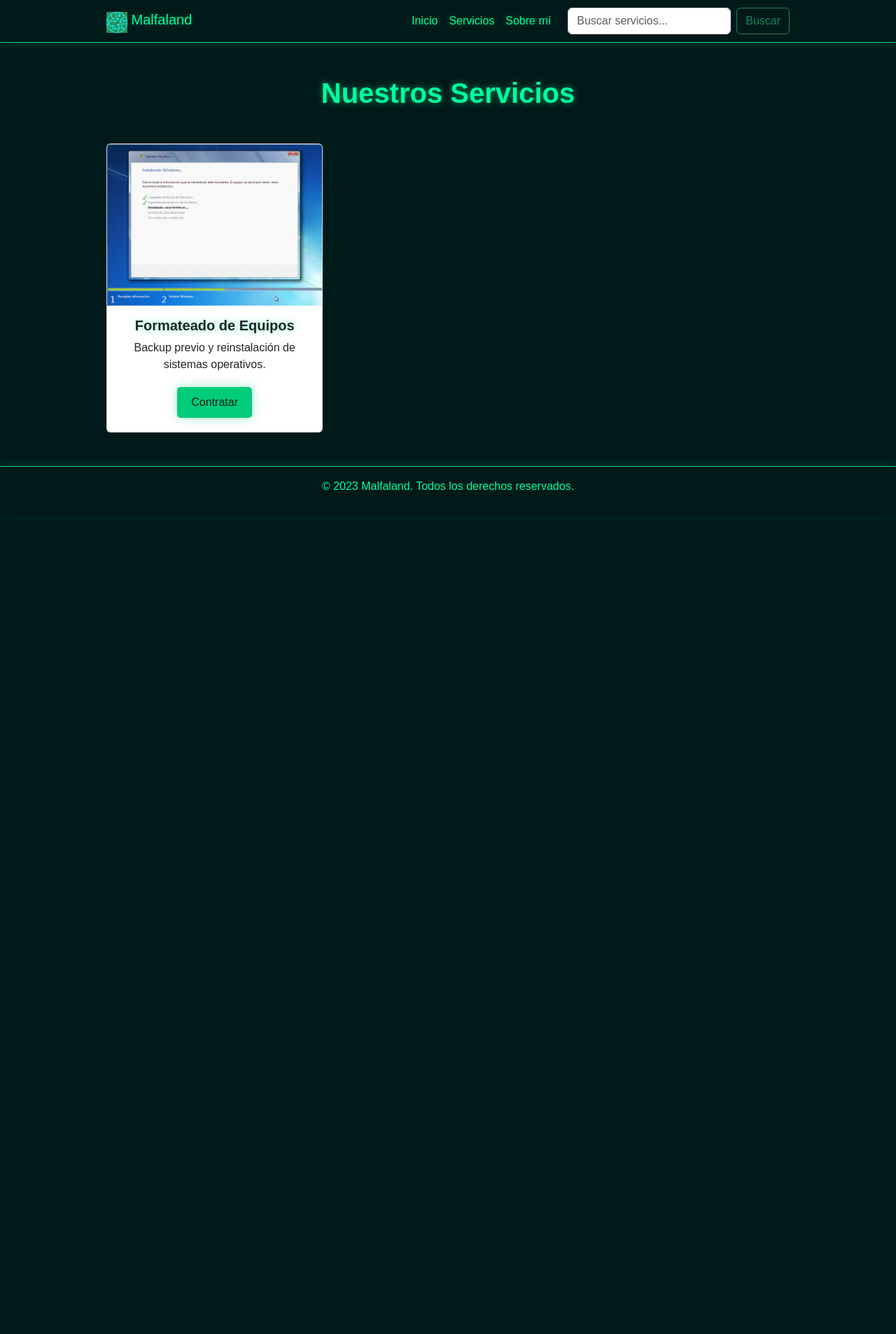
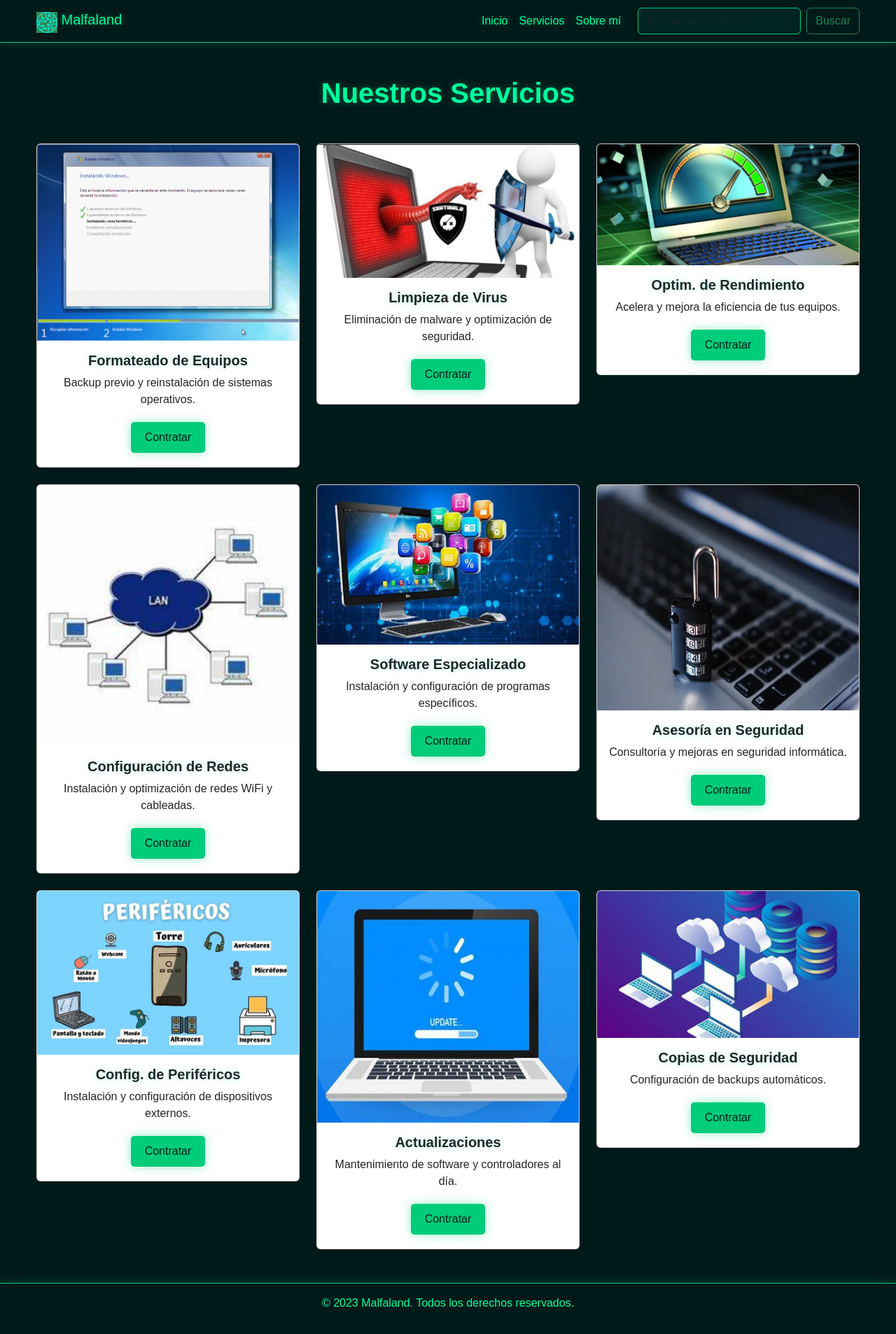
Before and after one commit to Malfaroarevalo/Malfaland, a PHP site: page /services.html in a window 1280 px wide. Shown: the whole page at 70% size. Before the commit the page ends 700 px from the top, so only its background shows below. Run offline with PHP 8.4, Linux system fonts and the light colour scheme.

Commit message:
Update website design and add services

```diff
--- a/services.html
+++ b/services.html
@@ -56,7 +56,7 @@
             <h1 class="text-center malfaland-text mb-5">Nuestros Servicios</h1>
 
             <div class="row g-4">
-                <!-- Service cards with lazy loading -->
+                <!-- Existing Services -->
                 <div class="col-md-4">
                     <div class="card">
                         <img data-src="img/Formateado de Equipos.png" class="card-img-top" alt="Formateado de Equipos" loading="lazy">
@@ -69,7 +69,111 @@
                         </div>
                     </div>
                 </div>
-                <!-- More service cards... -->
+
+                <div class="col-md-4">
+                    <div class="card">
+                        <img data-src="img/Limpieza de Virus.png" class="card-img-top" alt="Limpieza de Virus" loading="lazy">
+                        <div class="card-body text-center">
+                            <h5 class="card-title">Limpieza de Virus</h5>
+                            <p class="card-text">Eliminación de malware y optimización de seguridad.</p>
+                            <button class="btn btn-primary" type="button" data-bs-toggle="modal" data-bs-target="#contratacionModal">
+                                Contratar
+                            </button>
+                        </div>
+                    </div>
+                </div>
+
+                <div class="col-md-4">
+                    <div class="card">
+                        <img data-src="img/Optimización de Rendimiento.jpg" class="card-img-top" alt="Optimización de Rendimiento" loading="lazy">
+                        <div class="card-body text-center">
+                            <h5 class="card-title">Optim. de Rendimiento</h5>
+                            <p class="card-text">Acelera y mejora la eficiencia de tus equipos.</p>
+                            <button class="btn btn-primary" type="button" data-bs-toggle="modal" data-bs-target="#contratacionModal">
+                                Contratar
+                            </button>
+                        </div>
+                    </div>
+                </div>
+
+                <!-- New Services -->
+                <div class="col-md-4">
+                    <div class="card">
+                        <img data-src="img/Configuración de Redes.jfif" class="card-img-top" alt="Configuración de Redes" loading="lazy">
+                        <div class="card-body text-center">
+                            <h5 class="card-title">Configuración de Redes</h5>
+                            <p class="card-text">Instalación y optimización de redes WiFi y cableadas.</p>
+                            <button class="btn btn-primary" type="button" data-bs-toggle="modal" data-bs-target="#contratacionModal">
+                                Contratar
+                            </button>
+                        </div>
+                    </div>
+                </div>
+
+                <div class="col-md-4">
+                    <div class="card">
+                        <img data-src="img/Instalación de Software Especializado.jfif" class="card-img-top" alt="Software Especializado" loading="lazy">
+                        <div class="card-body text-center">
+                            <h5 class="card-title">Software Especializado</h5>
+                            <p class="card-text">Instalación y configuración de programas específicos.</p>
+                            <button class="btn btn-primary" type="button" data-bs-toggle="modal" data-bs-target="#contratacionModal">
+                                Contratar
+                            </button>
+                        </div>
+                    </div>
+                </div>
+
+                <div class="col-md-4">
+                    <div class="card">
+                        <img data-src="img/Asesoría en Seguridad Informática.webp" class="card-img-top" alt="Asesoría en Seguridad" loading="lazy">
+                        <div class="card-body text-center">
+                            <h5 class="card-title">Asesoría en Seguridad</h5>
+                            <p class="card-text">Consultoría y mejoras en seguridad informática.</p>
+                            <button class="btn btn-primary" type="button" data-bs-toggle="modal" data-bs-target="#contratacionModal">
+                                Contratar
+                            </button>
+                        </div>
+                    </div>
+                </div>
+
+                <div class="col-md-4">
+                    <div class="card">
+                        <img data-src="img/Configuración de Periféricos.jpg" class="card-img-top" alt="Configuración de Periféricos" loading="lazy">
+                        <div class="card-body text-center">
+                            <h5 class="card-title">Config. de Periféricos</h5>
+                            <p class="card-text">Instalación y configuración de dispositivos externos.</p>
+                            <button class="btn btn-primary" type="button" data-bs-toggle="modal" data-bs-target="#contratacionModal">
+                                Contratar
+                            </button>
+                        </div>
+                    </div>
+                </div>
+
+                <div class="col-md-4">
+                    <div class="card">
+                        <img data-src="img/Actualizaciones de Software y Controladores.jfif" class="card-img-top" alt="Actualizaciones" loading="lazy">
+                        <div class="card-body text-center">
+                            <h5 class="card-title">Actualizaciones</h5>
+                            <p class="card-text">Mantenimiento de software y controladores al día.</p>
+                            <button class="btn btn-primary" type="button" data-bs-toggle="modal" data-bs-target="#contratacionModal">
+                                Contratar
+                            </button>
+                        </div>
+                    </div>
+                </div>
+
+                <div class="col-md-4">
+                    <div class="card">
+                        <img data-src="img/Servicio de Copias de Seguridad Automáticas.jfif" class="card-img-top" alt="Copias de Seguridad" loading="lazy">
+                        <div class="card-body text-center">
+                            <h5 class="card-title">Copias de Seguridad</h5>
+                            <p class="card-text">Configuración de backups automáticos.</p>
+                            <button class="btn btn-primary" type="button" data-bs-toggle="modal" data-bs-target="#contratacionModal">
+                                Contratar
+                            </button>
+                        </div>
+                    </div>
+                </div>
             </div>
         </div>
     </section>
--- a/styles.css
+++ b/styles.css
@@ -1,26 +1,36 @@
 /* General Styling */
+:root {
+  --primary-color: #00ff9d;
+  --secondary-color: #00cc7a;
+  --background-color: #001a1a;
+  --card-background: #002626;
+  --text-color: #00ff9d;
+  --hover-color: #00ff9d;
+  --shadow-color: rgba(0, 255, 157, 0.3);
+}
+
 body {
   font-family: 'Arial', sans-serif;
-  background-color: #001a1a;
-  color: #00ff9d;
+  background-color: var(--background-color);
+  color: var(--text-color);
   scroll-behavior: smooth;
 }
 
 h1, h2, h3, h4, h5, h6 {
   font-weight: bold;
-  color: #00ff9d;
-  text-shadow: 0 0 10px rgba(0, 255, 157, 0.5);
+  color: var(--text-color);
+  text-shadow: 0 0 10px var(--shadow-color);
 }
 
 .container {
-  max-width: 1000px;
+  max-width: 1200px;
 }
 
 /* Button Styles */
 .btn-primary {
-  background-color: #00cc7a;
+  background-color: var(--secondary-color);
   border: none;
-  color: #001a1a;
+  color: var(--background-color);
   padding: 10px 20px;
   text-align: center;
   text-decoration: none;
@@ -63,103 +90,72 @@ h1, h2, h3, h4, h5, h6 {
   z-index: 2;
 }
 
-.hero h1 {
-  font-size: 3.5rem;
-  animation: fadeInUp 1s ease;
-}
-
-.hero h2 {
-  font-size: 2rem;
-  animation: fadeInUp 1s ease 0.2s;
-}
-
-.hero p {
-  font-size: 1.2rem;
-  line-height: 1.6;
-  animation: fadeInUp 1s ease 0.4s;
-}
-
 /* Services Section */
 .services {
   padding: 80px 0;
 }
 
 .services .card {
-  background-color: #002626;
-  color: #00ff9d;
-  border: 1px solid #00cc7a;
+  background-color: var(--card-background);
+  color: var(--text-color);
+  border: 1px solid var(--secondary-color);
   box-shadow: 0 4px 15px rgba(0, 204, 122, 0.2);
   border-radius: 10px;
   overflow: hidden;
   transition: transform 0.3s ease, box-shadow 0.3s ease;
+  height: 100%;
 }
 
 .services .card:hover {
   transform: translateY(-10px);
-  box-shadow: 0 8px 25px rgba(0, 255, 157, 0.3);
-  border-color: #00ff9d;
+  box-shadow: 0 8px 25px var(--shadow-color);
+  border-color: var(--hover-color);
 }
 
 .services .card img {
   height: 200px;
   object-fit: cover;
   transition: transform 0.3s ease;
-  filter: brightness(0.9) sepia(0.2) hue-rotate(70deg);
 }
 
 .services .card:hover img {
   transform: scale(1.05);
-  filter: brightness(1) sepia(0.3) hue-rotate(70deg);
 }
 
-/* Loading Spinner */
-.spinner {
-  display: none;
-  width: 40px;
-  height: 40px;
-  border: 4px solid #002626;
-  border-top: 4px solid #00ff9d;
-  border-radius: 50%;
-  animation: spin 1s linear infinite;
+/* Form Styling */
+.form-control {
+  background-color: rgba(0, 38, 38, 0.8);
+  border: 1px solid var(--secondary-color);
+  color: var(--text-color);
 }
 
-.spinner.active {
-  display: inline-block;
+.form-control:focus {
+  background-color: rgba(0, 38, 38, 0.9);
+  border-color: var(--hover-color);
+  color: var(--text-color);
+  box-shadow: 0 0 10px var(--shadow-color);
 }
 
-/* Back to Top Button */
-.back-to-top {
-  position: fixed;
-  bottom: 20px;
-  right: 20px;
-  background: #00cc7a;
-  width: 40px;
-  height: 40px;
-  border-radius: 50%;
-  display: flex;
-  align-items: center;
-  justify-content: center;
-  color: #001a1a;
-  text-decoration: none;
-  opacity: 0;
-  transition: opacity 0.3s ease;
-  z-index: 1000;
-  box-shadow: 0 0 15px rgba(0, 204, 122, 0.4);
+/* Modal Styling */
+.modal-content {
+  background-color: var(--background-color);
+  border: 1px solid var(--secondary-color);
 }
 
-.back-to-top.visible {
-  opacity: 1;
+.modal-header {
+  border-bottom: 1px solid var(--secondary-color);
 }
 
-/* Dark Mode */
-[data-theme="dark"] {
-  background-color: #000d0d;
-  color: #00ff9d;
+.modal-footer {
+  border-top: 1px solid var(--secondary-color);
 }
 
-[data-theme="dark"] .card {
-  background-color: #001313;
-  color: #00ff9d;
+/* Footer */
+.footer {
+  background-color: var(--background-color);
+  color: var(--text-color);
+  border-top: 1px solid var(--secondary-color);
+  box-shadow: 0 -2px 10px rgba(0, 204, 122, 0.2);
 }
 
 /* Animations */
```
Also changed, not shown: other parts of styles.css (+47 -37 lines).
